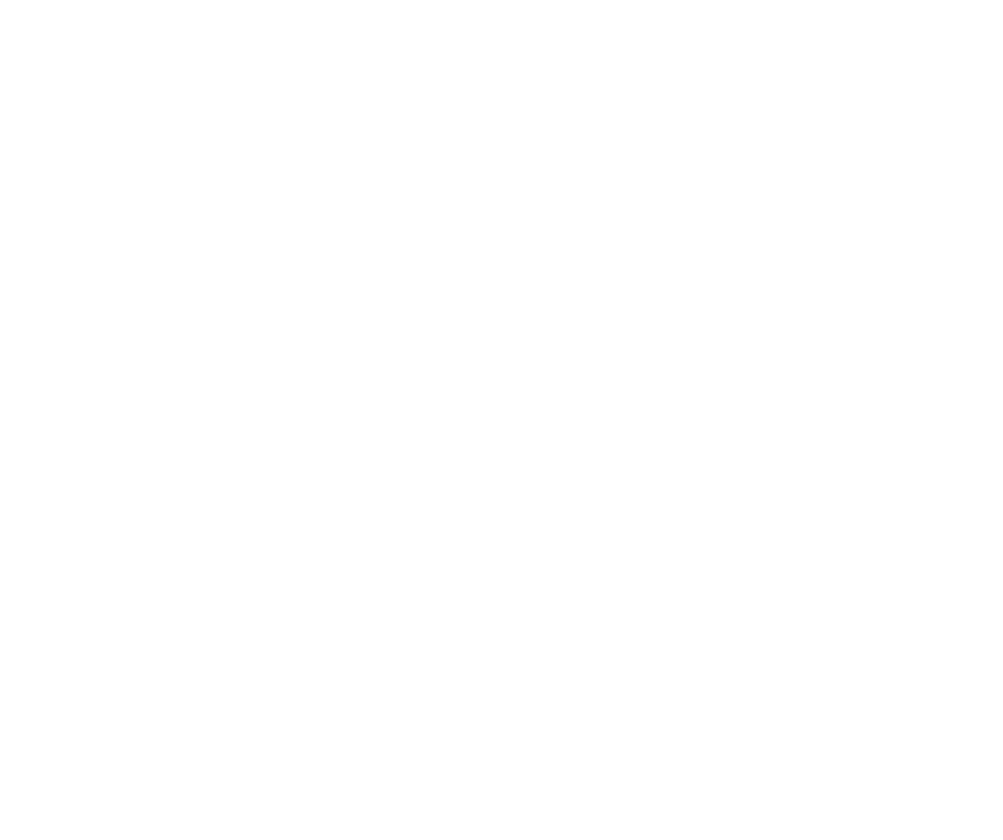
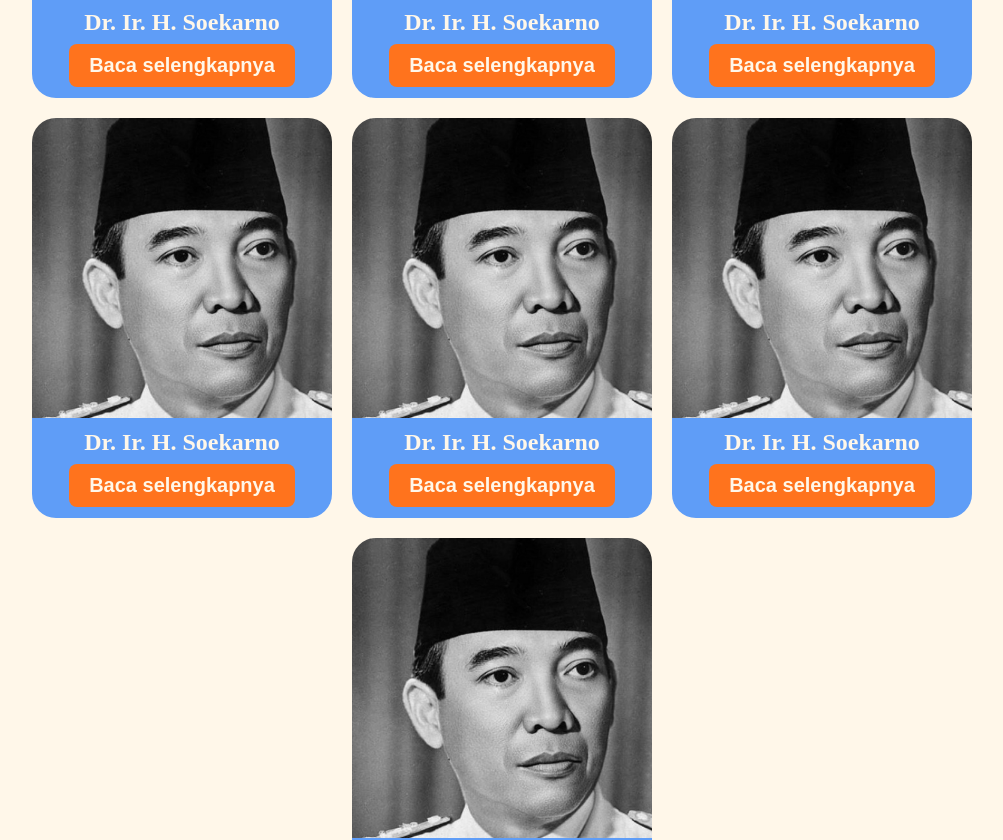
Before and after one commit to kennarddh/educourse-coding-for-patriotism-2022, a React (Vite) app: page / in a window 1280 px wide. Shown: the part 1350-2190 px from the top of the page, without its empty margins (138-1141 px from the left). Before the commit the page ends 1000 px from the top, so only its background shows below. Built offline with nearby package versions, Linux system fonts and the light colour scheme.

Commit message:
feat: Cards

```diff
--- /dev/null
+++ b/src/Components/Card/Card.tsx
@@ -0,0 +1,17 @@
+import { FC } from 'react'
+
+import { Container, Image, Content, Name, Button } from './Styles'
+
+const Card: FC = () => {
+	return (
+		<Container>
+			<Image src='People/Soekarno.jpg' alt='Soekarno Portrait' />
+			<Content>
+				<Name>Dr. Ir. H. Soekarno</Name>
+				<Button>Baca selengkapnya</Button>
+			</Content>
+		</Container>
+	)
+}
+
+export default Card
--- /dev/null
+++ b/src/Components/Card/Styles.tsx
@@ -0,0 +1,60 @@
+import styled from 'styled-components'
+
+export const Container = styled.article`
+	width: 300px;
+	height: 400px;
+`
+
+export const Image = styled.img`
+	width: 100%;
+	height: 75%;
+
+	display: block;
+
+	border-radius: 24px 24px 0 0;
+`
+
+export const Content = styled.div`
+	width: 100%;
+	height: 25%;
+
+	background-color: #5f9df7;
+
+	border-radius: 0 0 24px 24px;
+
+	padding: 4px;
+
+	display: flex;
+	justify-content: space-evenly;
+	align-items: center;
+	flex-direction: column;
+`
+
+export const Name = styled.h3`
+	font-style: normal;
+	font-weight: 800;
+	font-size: 24px;
+	text-align: center;
+
+	color: #fff7e9;
+`
+
+export const Button = styled.button`
+	border: none;
+
+	border-radius: 8px;
+
+	padding: 10px 20px;
+
+	font-style: normal;
+	font-weight: 600;
+	font-size: 20px;
+
+	color: #fff7e9;
+
+	background-color: #ff731d;
+
+	&:focus {
+		outline: 3px solid #fff7e9;
+	}
+`
--- a/src/Pages/Home/Home.tsx
+++ b/src/Pages/Home/Home.tsx
@@ -7,10 +7,15 @@
 	Title,
 	HeaderImage,
 	HeaderContaienr,
+	Cards,
+	Content,
 } from './Styles'
+
+import Card from 'Components/Card/Card'
 
 const App: FC = () => {
 	return (
+		<>
 			<Header>
 				<HeaderContaienr>
 					<HeaderContent>
@@ -23,6 +28,18 @@
 				</HeaderContaienr>
 				<Wave src='Waves/HomeWave.png' alt='Wave' />
 			</Header>
+			<Content>
+				<Cards>
+					<Card />
+					<Card />
+					<Card />
+					<Card />
+					<Card />
+					<Card />
+					<Card />
+				</Cards>
+			</Content>
+		</>
 	)
 }
 
--- a/src/Pages/Home/Styles.tsx
+++ b/src/Pages/Home/Styles.tsx
@@ -82,3 +82,23 @@
 		max-width: unset;
 	}
 `
+
+export const Content = styled.main`
+	background-color: #fff7e9;
+
+	width: 100%;
+
+	padding: 48px;
+`
+
+export const Cards = styled.div`
+	display: flex;
+	justify-content: center;
+	align-items: center;
+	flex-direction: row;
+	flex-wrap: wrap;
+
+	gap: 20px;
+
+	width: 100%;
+`
```
Also changed, not shown: public/People/Soekarno.jpg (added). Lines whose indentation alone changed are shown as unchanged.
